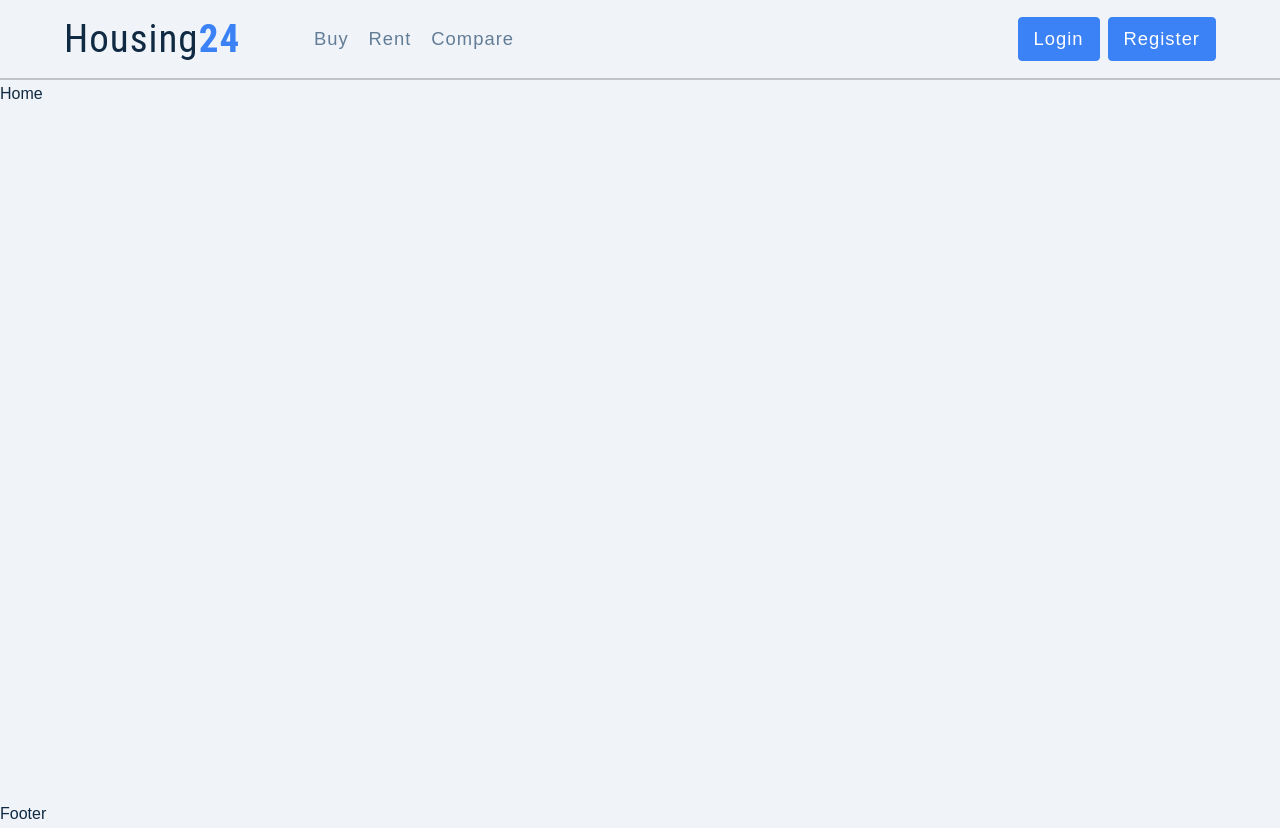
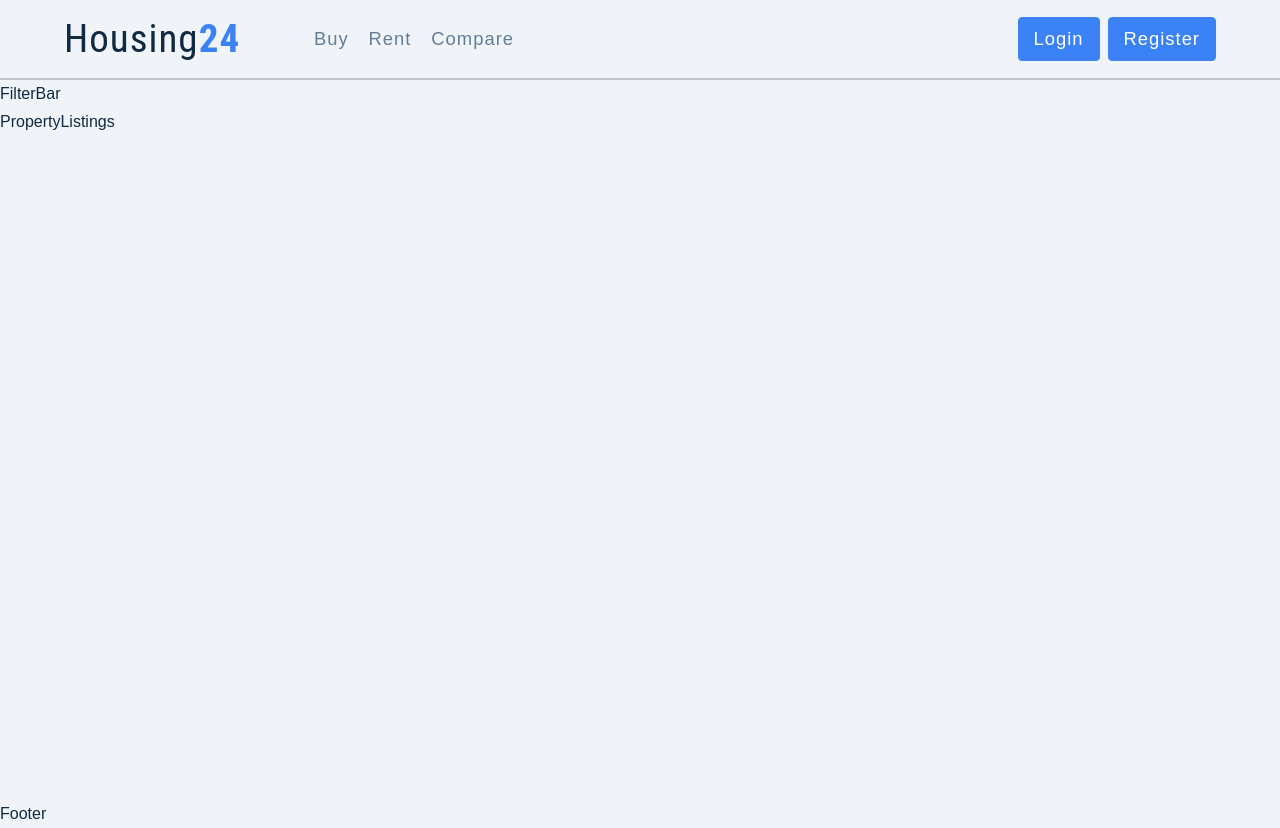
Before and after one commit to Jon-Felipe/Housing24, a React (Create React App) app: page / in a window 1280 px wide. Built offline with nearby package versions, Linux system fonts and the light colour scheme; the HTML template or start-up script is replaced by a standard one.

Commit message:
Created Home page, Filterbar and PropertyListing components

```diff
--- a/src/App.js
+++ b/src/App.js
@@ -11,9 +11,7 @@ function App() {
   return (
     <>
       <Header />
-      <main className='full-page'>
-        <Home />
-      </main>
+      <Home />
       <Footer />
     </>
   );
--- /dev/null
+++ b/src/components/FilterBar.jsx
@@ -0,0 +1,10 @@
+import React from 'react';
+import styled from 'styled-components';
+
+const FilterBar = () => {
+  return <FilterBarWrapper>FilterBar</FilterBarWrapper>;
+};
+
+export default FilterBar;
+
+const FilterBarWrapper = styled.div``;
--- /dev/null
+++ b/src/components/PropertyListings.jsx
@@ -0,0 +1,10 @@
+import React from 'react';
+import styled from 'styled-components';
+
+const PropertyListings = () => {
+  return <ListingsWrapper>PropertyListings</ListingsWrapper>;
+};
+
+export default PropertyListings;
+
+const ListingsWrapper = styled.article``;
--- a/src/pages/Home.jsx
+++ b/src/pages/Home.jsx
@@ -1,7 +1,23 @@
 import React from 'react';
+import styled from 'styled-components';
+
+// components
+import FilterBar from '../components/FilterBar';
+import PropertyListings from '../components/PropertyListings';
 
 const Home = () => {
-  return <div>Home</div>;
+  return (
+    <HomeWrapper className='full-page'>
+      <section>
+        <FilterBar />
+      </section>
+      <section>
+        <PropertyListings />
+      </section>
+    </HomeWrapper>
+  );
 };
 
 export default Home;
+
+const HomeWrapper = styled.main``;
```
